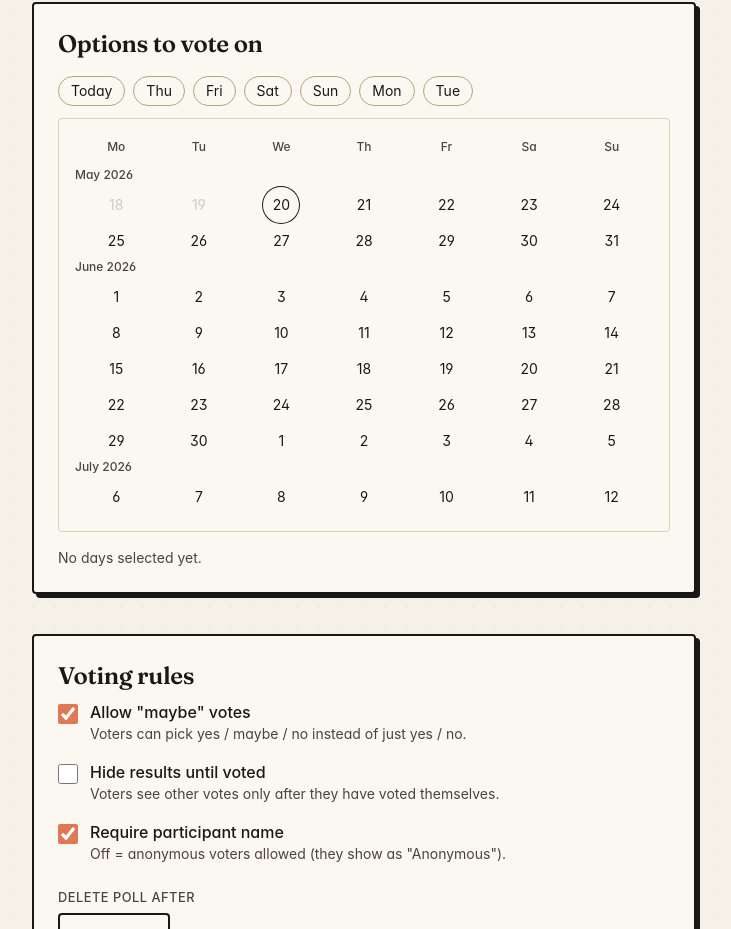
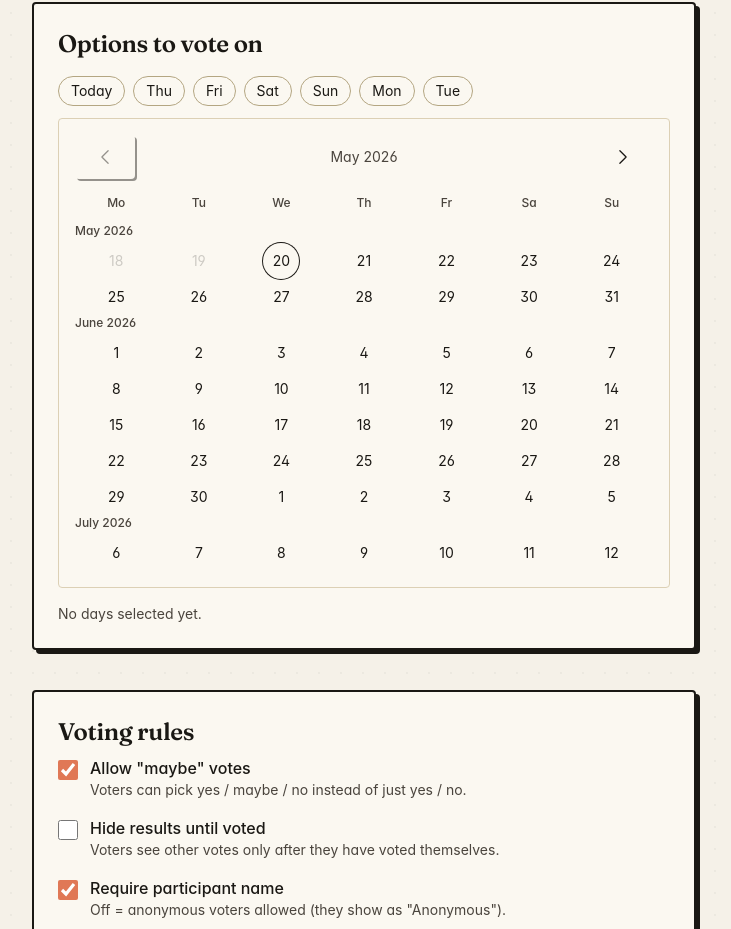
Before and after one commit to sebastianwien/whenly, a Vue app in the folder frontend/: page /new in a window 1280 px wide. Shown: the part 780-1709 px from the top of the page, without its empty margins (276-1007 px from the left). Built offline with nearby package versions, Linux system fonts and the light colour scheme; a web font is replaced by a local one.

Commit message:
feat: kalender < > navigation (wochen-offset)

```diff
--- a/frontend/src/components/DatePicker.vue
+++ b/frontend/src/components/DatePicker.vue
@@ -1,6 +1,7 @@
 <script setup lang="ts">
-import { computed } from 'vue'
+import { ref, computed } from 'vue'
 import { useI18n } from 'vue-i18n'
+import { ChevronLeftIcon, ChevronRightIcon } from '@heroicons/vue/24/outline'
 import {
   startOfWeek, addDays, addWeeks, format,
   isBefore, startOfDay, isSameDay, getMonth
@@ -17,14 +18,18 @@ const { t, tm, locale } = useI18n()
 
 const WEEKS_SHOWN = 8
 const today = startOfDay(new Date())
+const startMonday = startOfWeek(today, { weekStartsOn: 1 })
+const offset = ref(0) // weeks offset from startMonday
 
-// Rolling weeks: start from Monday of this week, show WEEKS_SHOWN weeks
 const weeks = computed(() => {
-  const monday = startOfWeek(today, { weekStartsOn: 1 })
+  const monday = addWeeks(startMonday, offset.value)
   return Array.from({ length: WEEKS_SHOWN }, (_, wi) =>
     Array.from({ length: 7 }, (_, di) => addDays(addWeeks(monday, wi), di))
   )
 })
+
+function prev() { if (offset.value > 0) offset.value-- }
+function next() { offset.value++ }
 
 // Quick-select chips: today + next 6 days
 const quickDays = computed(() =>
@@ -83,6 +88,19 @@ function monthLabelForWeek(week: Date[], wi: number): string | null {
 
     <!-- Rolling calendar -->
     <div class="surface-soft rounded-xl p-4 select-none">
+      <!-- Navigation -->
+      <div class="flex items-center justify-between mb-3">
+        <button type="button" class="btn btn-ghost p-1" :disabled="offset === 0" @click="prev">
+          <ChevronLeftIcon class="w-5 h-5" />
+        </button>
+        <span class="text-sm text-[var(--color-ink-100)] capitalize">
+          {{ weeks[0][0].toLocaleDateString(locale, { month: 'long', year: 'numeric' }) }}
+        </span>
+        <button type="button" class="btn btn-ghost p-1" @click="next">
+          <ChevronRightIcon class="w-5 h-5" />
+        </button>
+      </div>
+
       <!-- Weekday headers -->
       <div class="grid grid-cols-7 mb-2">
         <div
```
